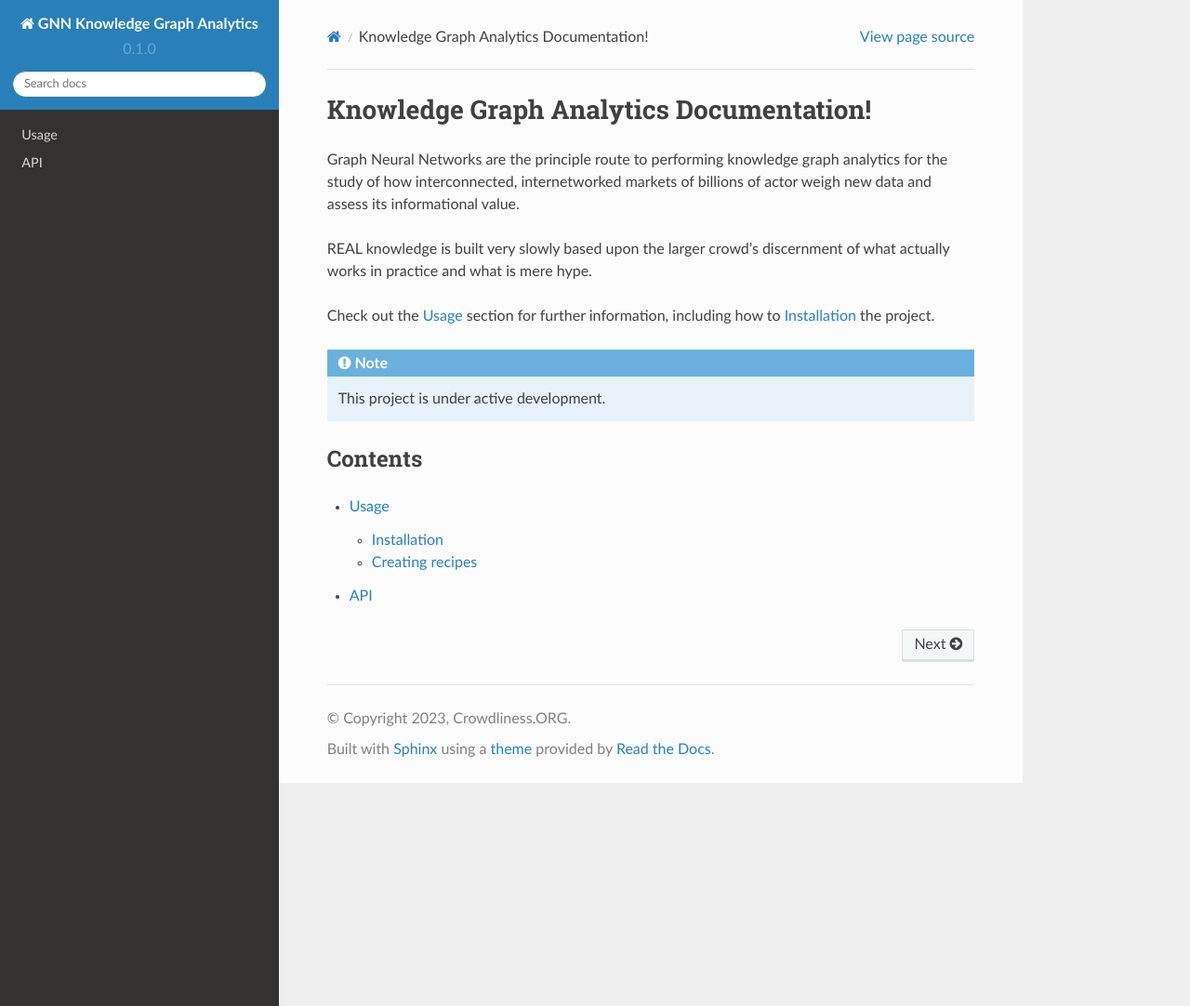
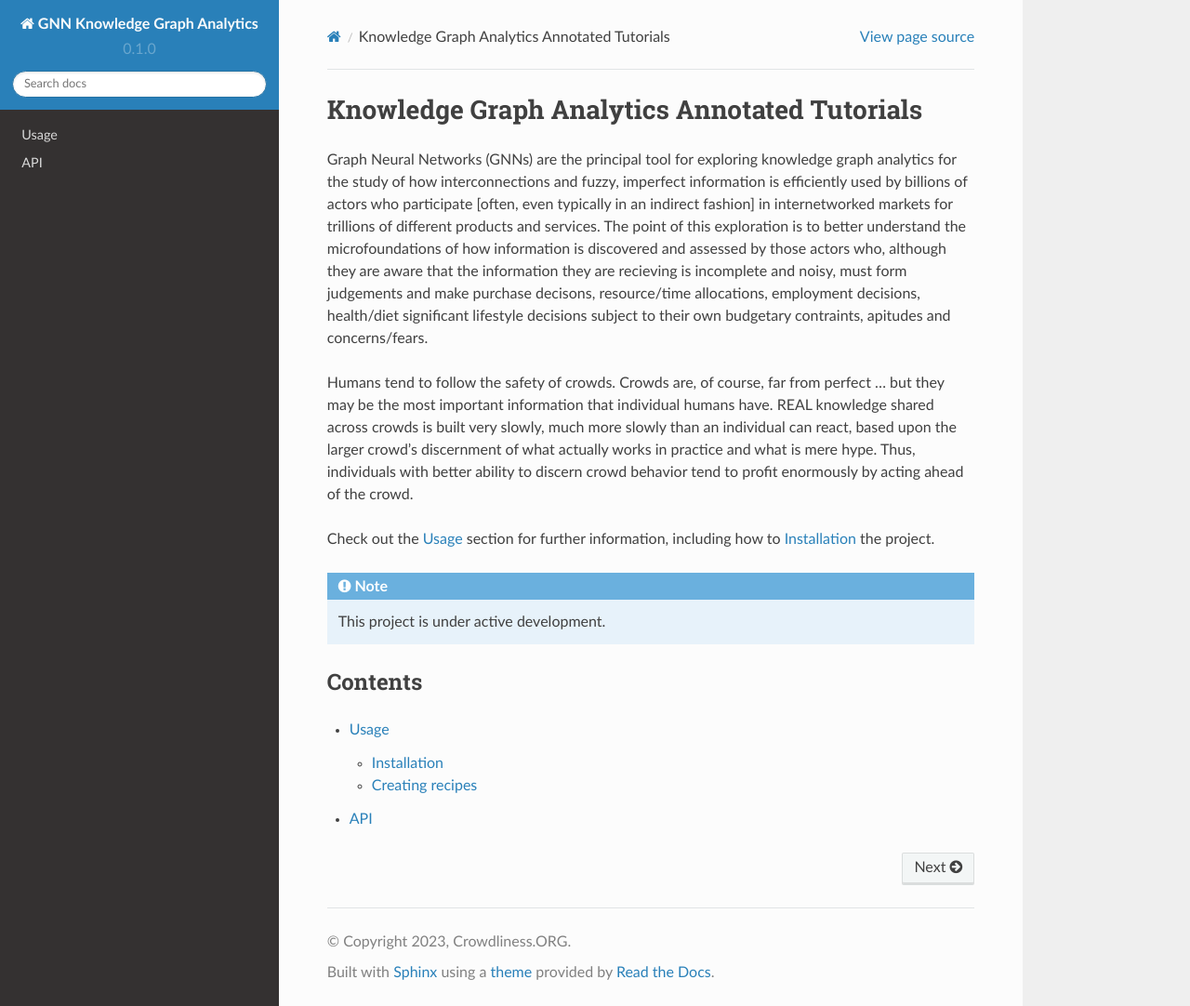
Before and after one commit to Crowdliness/GNNgraph, a Sphinx documentation site: the page built from docs/source/index.rst, in a window 1280 px wide and 1082 px high. Shown: the whole window at 93% size. Built offline with Sphinx 7.4.7 and the Read the Docs theme 2.0.0, drawn with Linux system fonts in a browser that asks for light colours.

Commit message:
Ahead of the crowd

```diff
--- a/docs/source/index.rst
+++ b/docs/source/index.rst
@@ -1,9 +1,9 @@
-Knowledge Graph Analytics Documentation!
-========================================
+Knowledge Graph Analytics Annotated Tutorials
+=============================================
 
-Graph Neural Networks are the principle route to performing knowledge graph analytics for the study of how interconnected, internetworked markets of billions of actor weigh new data and assess its informational value.
+Graph Neural Networks (GNNs) are the principal tool for exploring knowledge graph analytics for the study of how interconnections and fuzzy, imperfect information is efficiently used by billions of actors who participate [often, even typically in an indirect fashion] in internetworked markets for trillions of different products and services. The point of this exploration is to better understand the microfoundations of how information is discovered and assessed by those actors who, although they are aware that the information they are recieving is incomplete and noisy, must form judgements and make purchase decisons, resource/time allocations, employment decisions, health/diet significant lifestyle decisions subject to their own budgetary contraints, apitudes and concerns/fears.
 
-REAL knowledge is built very slowly based upon the larger crowd's discernment of what actually works in practice and what is mere hype.
+Humans tend to follow the safety of crowds. Crowds are, of course, far from perfect ... but they may be the most important information that individual humans have. REAL knowledge shared across crowds is built very slowly, much more slowly than an individual can react, based upon the larger crowd's discernment of what actually works in practice and what is mere hype. Thus, individuals with better ability to discern crowd behavior tend to profit enormously by acting ahead of the crowd.
 
 
 
```
